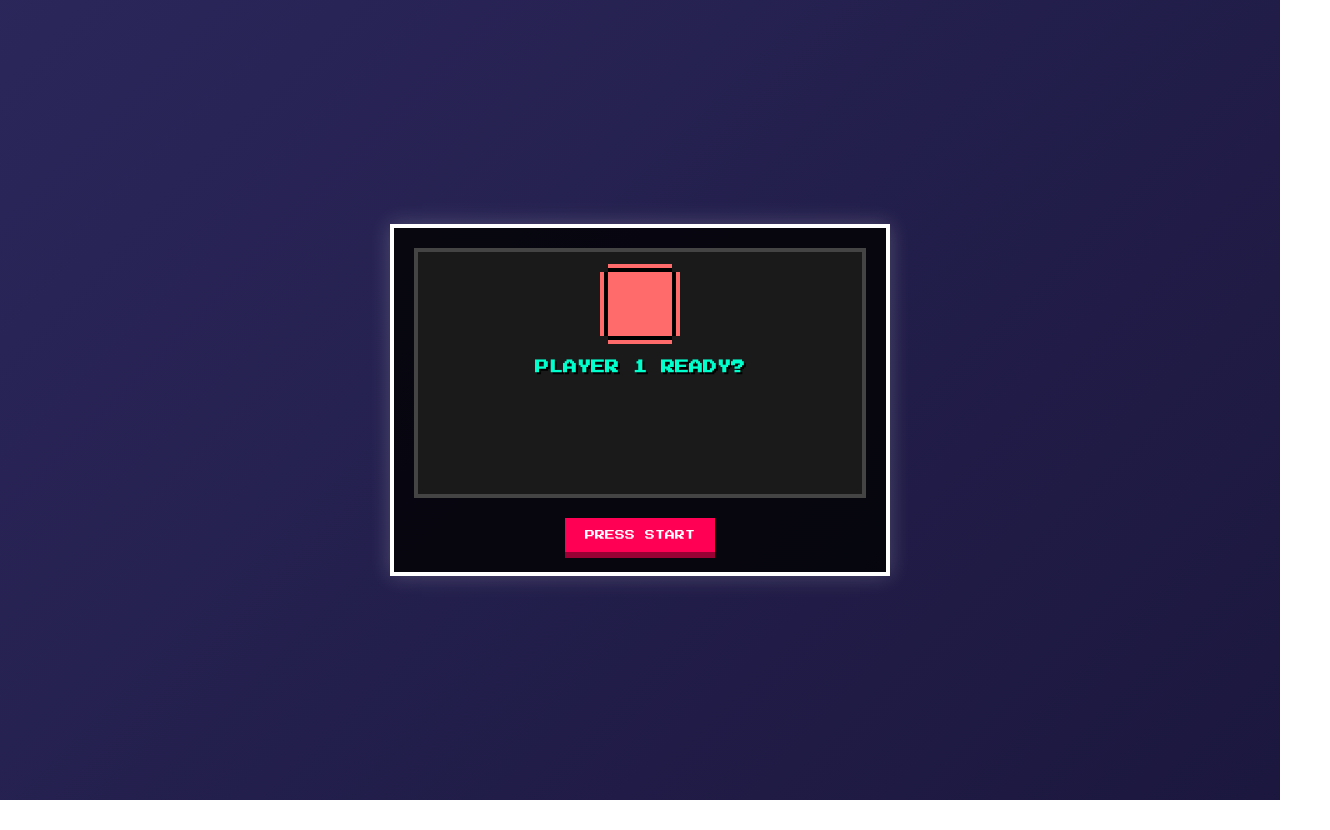
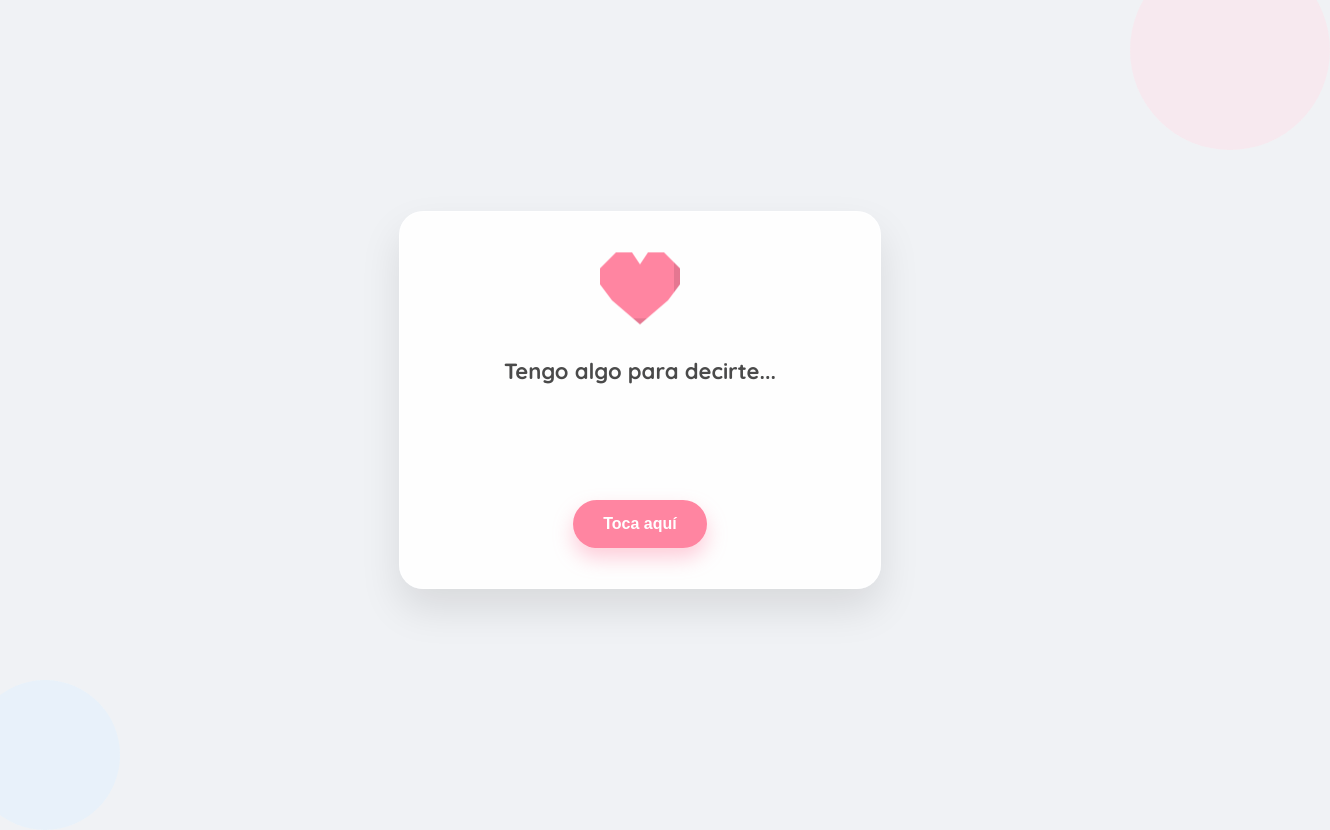
Before and after one commit to elcapitanmas10-source/m3l1n4, a plain HTML site: page index.html in a window 1280 px wide. Shown: the whole page, 1330 px wide, since content can reach past the window. Before the commit the page ends 800 px from the top, so only its background shows below. Drawn offline with Linux system fonts and the light colour scheme.

Commit message:
Update index.html

```diff
--- a/index.html
+++ b/index.html
@@ -3,175 +3,148 @@
 <head>
     <meta charset="UTF-8">
     <meta name="viewport" content="width=device-width, initial-scale=1.0">
-    <title>HBD_LEVEL_UP</title>
-    <link href="https://fonts.googleapis.com/css2?family=Press+Start+2P&display=swap" rel="stylesheet">
+    <title>Para Alguien Especial</title>
+    <link href="https://fonts.googleapis.com/css2?family=Quicksand:wght@500;700&display=swap" rel="stylesheet">
     <style>
-        * { box-sizing: border-box; }
+        :root {
+            --primary: #ff85a1;
+            --secondary: #fce4ec;
+            --text: #4a4a4a;
+        }
 
         body {
-            background: linear-gradient(-45deg, #0f0c29, #302b63, #24243e);
-            background-size: 400% 400%;
-            animation: gradientBG 15s ease infinite;
-            font-family: 'Press Start 2P', cursive;
+            background-color: #f0f2f5;
+            background-image: radial-gradient(#ffcad4 0.5px, #f0f2f5 0.5px);
+            background-size: 20px 20px; /* Fondo de puntos sutil */
+            font-family: 'Quicksand', sans-serif;
             display: flex;
             justify-content: center;
             align-items: center;
             height: 100vh;
             margin: 0;
             overflow: hidden;
-            color: #fff;
         }
 
-        @keyframes gradientBG {
-            0% { background-position: 0% 50%; }
-            50% { background-position: 100% 50%; }
-            100% { background-position: 0% 50%; }
+        /* Tarjeta con sombreado moderno y bordes redondeados */
+        .card {
+            background: rgba(255, 255, 255, 0.9);
+            backdrop-filter: blur(10px);
+            border-radius: 24px;
+            padding: 40px;
+            width: 90%;
+            max-width: 400px;
+            text-align: center;
+            box-shadow: 0 20px 40px rgba(0,0,0,0.1);
+            border: 1px solid rgba(255,255,255,0.5);
+            position: relative;
+            z-index: 10;
         }
 
-        /* Contenedor Principal Estilo Consola */
-        .console-container {
-            width: 90%;
-            max-width: 500px;
-            background: rgba(0, 0, 0, 0.8);
-            border: 4px solid #fff;
-            padding: 20px;
+        /* Ilustración Pixel Art (Corazón estilizado con sombras) */
+        .pixel-art-container {
+            width: 80px;
+            height: 80px;
+            margin: 0 auto 25px;
             position: relative;
-            box-shadow: 0 0 20px rgba(255, 255, 255, 0.2);
+            image-rendering: pixelated;
         }
 
-        /* Pantalla de Texto con Scroll oculto */
-        .screen {
-            background: #1a1a1a;
-            border: 4px solid #444;
-            padding: 20px;
-            height: 250px;
-            display: flex;
-            flex-direction: column;
-            justify-content: flex-start;
-            position: relative;
-            overflow-y: auto; /* Permite scroll si el mensaje es largo */
-            scrollbar-width: none; /* Oculta scroll en Firefox */
+        .heart-pixel {
+            width: 100%;
+            height: 100%;
+            background-color: var(--primary);
+            /* Dibujo de corazón mediante clip-path o sombras */
+            clip-path: polygon(0 30%, 0 50%, 15% 70%, 50% 100%, 85% 70%, 100% 50%, 100% 30%, 80% 10%, 60% 10%, 50% 25%, 40% 10%, 20% 10%);
+            box-shadow: inset -6px -6px 0px rgba(0,0,0,0.1); /* Sombreado interno */
+            animation: floating 3s ease-in-out infinite;
         }
 
-        .screen::-webkit-scrollbar { display: none; } /* Oculta scroll en Chrome/Safari */
-
-        .pixel-portrait {
-            width: 64px;
-            height: 64px;
-            background: #ff6b6b;
-            margin: 0 auto 15px;
-            box-shadow:
-                0 -4px 0 #000, 0 4px 0 #000,
-                -4px 0 0 #000, 4px 0 0 #000,
-                0 -8px 0 #ff6b6b, 0 8px 0 #ff6b6b,
-                -8px 0 0 #ff6b6b, 8px 0 0 #ff6b6b;
-            animation: pulse 1s infinite;
+        @keyframes floating {
+            0%, 100% { transform: translateY(0); }
+            50% { transform: translateY(-10px); }
         }
 
-        @keyframes pulse {
-            0%, 100% { transform: scale(1); filter: brightness(1); }
-            50% { transform: scale(1.05); filter: brightness(1.2); }
+        h1 {
+            color: var(--text);
+            font-size: 22px;
+            margin-bottom: 15px;
         }
 
-        h1 { font-size: 14px; text-align: center; color: #00ffcc; text-shadow: 2px 2px #000; }
-
-        #dialogue {
-            font-size: 11px;
+        .message-box {
+            color: #666;
+            font-size: 16px;
             line-height: 1.6;
-            color: #fff;
-            word-wrap: break-word;
+            min-height: 80px;
+            margin-bottom: 20px;
         }
 
-        /* Botón Estilo Arcade */
-        .btn-start {
-            display: block;
-            margin: 20px auto 0;
-            background: #ff0055;
-            color: #fff;
-            padding: 12px 20px;
+        .btn-open {
+            background: var(--primary);
+            color: white;
             border: none;
+            padding: 15px 30px;
+            border-radius: 50px;
+            font-size: 16px;
+            font-weight: bold;
             cursor: pointer;
-            font-family: 'Press Start 2P', cursive;
-            font-size: 10px;
-            box-shadow: 0 6px 0 #990033;
-            transition: all 0.1s;
+            box-shadow: 0 10px 20px rgba(255, 133, 161, 0.4);
+            transition: transform 0.2s, box-shadow 0.2s;
         }
 
-        .btn-start:active {
-            box-shadow: 0 0 0 #990033;
-            transform: translateY(6px);
+        .btn-open:hover {
+            transform: translateY(-2px);
+            box-shadow: 0 15px 25px rgba(255, 133, 161, 0.5);
         }
 
-        .hidden { display: none; }
+        .btn-open:active {
+            transform: translateY(0);
+        }
 
-        /* Partículas */
-        .particle {
+        /* Decoración de fondo */
+        .circle {
             position: absolute;
-            width: 4px;
-            height: 4px;
-            background: #fff;
-            pointer-events: none;
+            z-index: 1;
+            border-radius: 50%;
+            background: var(--secondary);
+            opacity: 0.6;
         }
     </style>
 </head>
 <body>
 
-    <div class="console-container">
-        <div class="screen">
-            <div class="pixel-portrait" id="icon"></div>
-            <h1 id="header">PLAYER 1 READY?</h1>
-            <div id="dialogue"></div>
+    <!-- Círculos decorativos de fondo -->
+    <div class="circle" style="width: 200px; height: 200px; top: -50px; right: -50px;"></div>
+    <div class="circle" style="width: 150px; height: 150px; bottom: -30px; left: -30px; background: #e3f2fd;"></div>
+
+    <div class="card">
+        <div class="pixel-art-container">
+            <div class="heart-pixel"></div>
         </div>
-        <button class="btn-start" id="actionBtn">PRESS START</button>
+        <h1 id="title">Tengo algo para decirte...</h1>
+        <div class="message-box" id="msg"></div>
+        <button class="btn-open" id="btn">Toca aquí</button>
     </div>
 
     <script>
-        const dialogueBox = document.getElementById('dialogue');
-        const actionBtn = document.getElementById('actionBtn');
-        const header = document.getElementById('header');
-        const icon = document.getElementById('icon');
+        const btn = document.getElementById('btn');
+        const msg = document.getElementById('msg');
+        const title = document.getElementById('title');
 
-        const message = "¡Feliz Cumpleaños! ❤\n\nEres la persona más especial de mi mundo. Quería darte algo diferente, como nosotros.\n\nEspero que este nuevo 'level' venga lleno de items positivos y mucha felicidad. ¡Te quiero muchísimo!";
+        const texto = "¡Feliz Cumpleaños! ❤\n\nEres una persona increíble y quería que tuvieras algo tan único como tú. Gracias por estar en mi vida. ¡Te quiero muchísimo!";
 
-        let index = 0;
-
-        function typeWriter() {
-            if (index < message.length) {
-                // Traducir saltos de línea a HTML
-                const char = message.charAt(index);
-                dialogueBox.innerHTML += char === "\n" ? "<br>" : char;
-                index++;
-                // Auto-scroll hacia abajo mientras escribe
-                document.querySelector('.screen').scrollTop = document.querySelector('.screen').scrollHeight;
-                setTimeout(typeWriter, 40);
+        let i = 0;
+        function escribir() {
+            if (i < texto.length) {
+                msg.innerHTML += texto.charAt(i) === "\n" ? "<br>" : texto.charAt(i);
+                i++;
+                setTimeout(escribir, 40);
             }
         }
 
-        function spawnParticles() {
-            for(let i = 0; i < 30; i++) {
-                const p = document.createElement('div');
-                p.className = 'particle';
-                p.style.left = Math.random() * 100 + 'vw';
-                p.style.top = Math.random() * 100 + 'vh';
-                p.style.opacity = Math.random();
-                document.body.appendChild(p);
-
-                // Movimiento simple
-                let speed = Math.random() * 2 + 1;
-                setInterval(() => {
-                    let top = parseFloat(p.style.top);
-                    p.style.top = (top + 0.1 * speed) + 'vh';
-                    if(top > 100) p.style.top = '-5vh';
-                }, 20);
-            }
-        }
-
-        actionBtn.addEventListener('click', () => {
-            actionBtn.style.display = 'none';
-            header.innerText = "MESSAGE RECEIVED:";
-            icon.style.background = "#00ffcc"; // Cambia color al activar
-            typeWriter();
-            spawnParticles();
+        btn.addEventListener('click', () => {
+            btn.style.display = 'none';
+            title.innerText = "¡Muchas Felicidades!";
+            escribir();
         });
     </script>
 </body>
```
